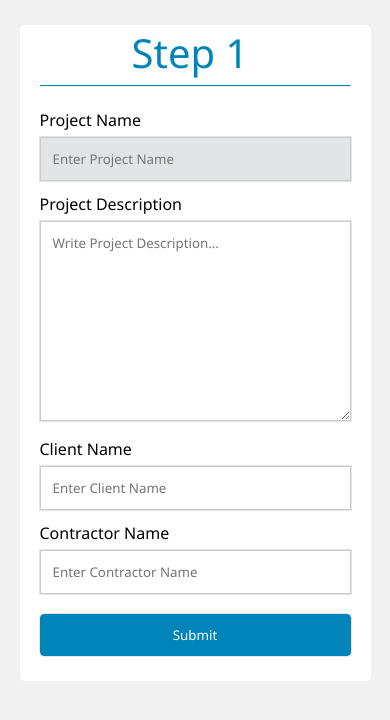
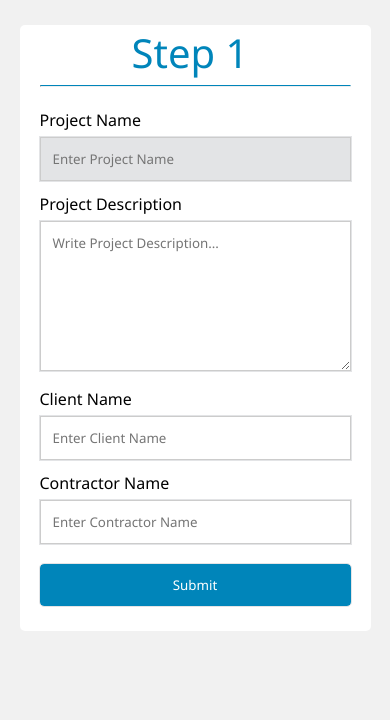
Before and after one commit to raselkarim7/abc-engine, a React (Create React App) app: page / in a window 390 px wide. Shown: the top 720 px of the page. Built offline with nearby package versions, Linux system fonts and the light colour scheme.

Commit message:
margin bottom added of App component

```diff
--- a/src/components/StepOne.js
+++ b/src/components/StepOne.js
@@ -21,7 +21,7 @@ const StepOne = () => {
                             <label htmlFor="project-description">Project Description</label>
                         </div>
                         <div className="col-75">
-                            <textarea id="subject" name="project-description" placeholder="Write Project Description..." style={{ height: "200px", }} ></textarea>
+                            <textarea id="subject" name="project-description" placeholder="Write Project Description..." style={{ height: "150px", }} ></textarea>
                         </div>
                     </div>
 
--- a/src/css/index.css
+++ b/src/css/index.css
@@ -136,6 +136,7 @@ input[type=submit]:hover {
 @media screen and (max-width: 600px) {
   .App {
     width: 90%;
+    margin-bottom: 20px;
   }
   .col-25, .col-75, input[type=submit] {
     width: 100%;
```
